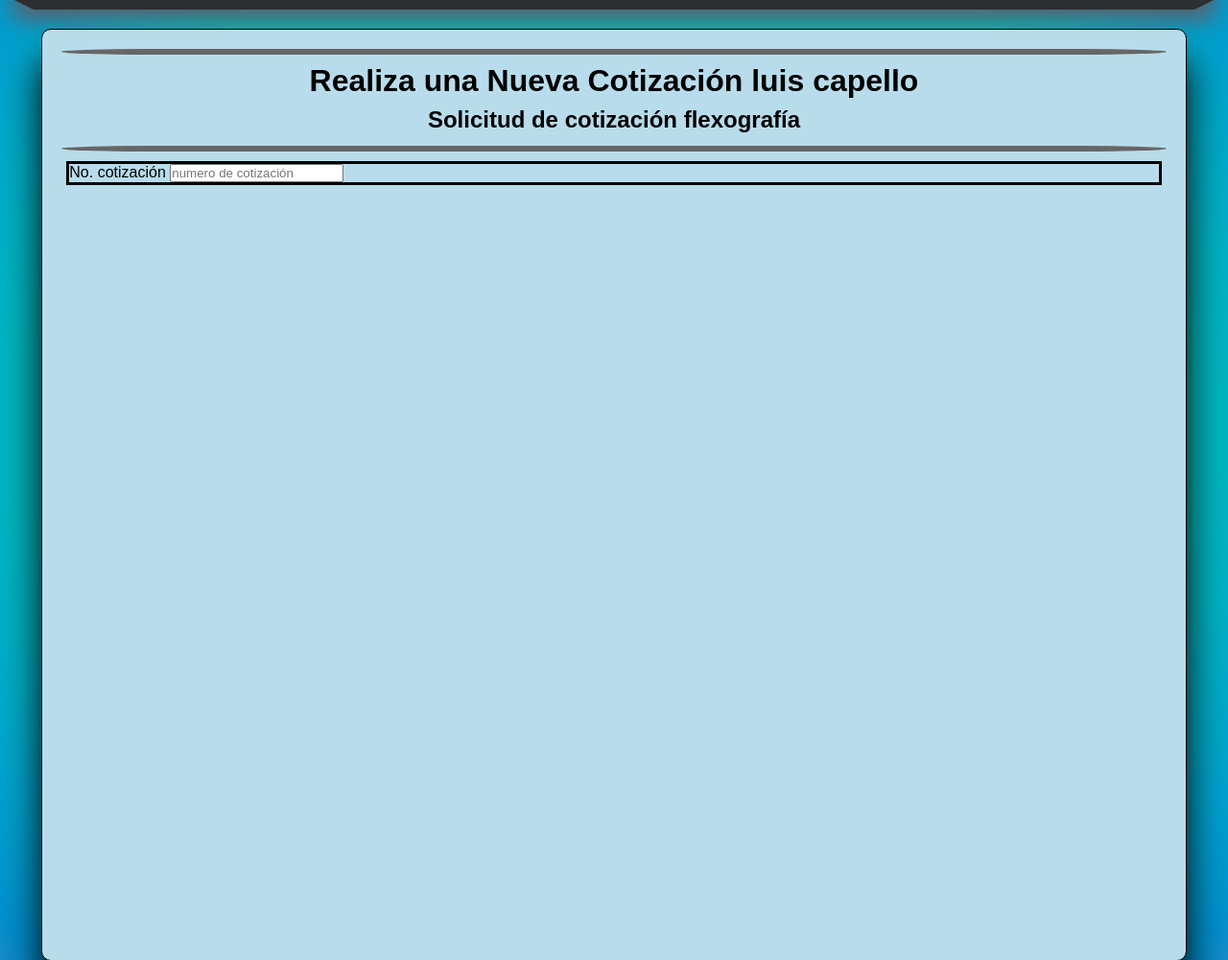
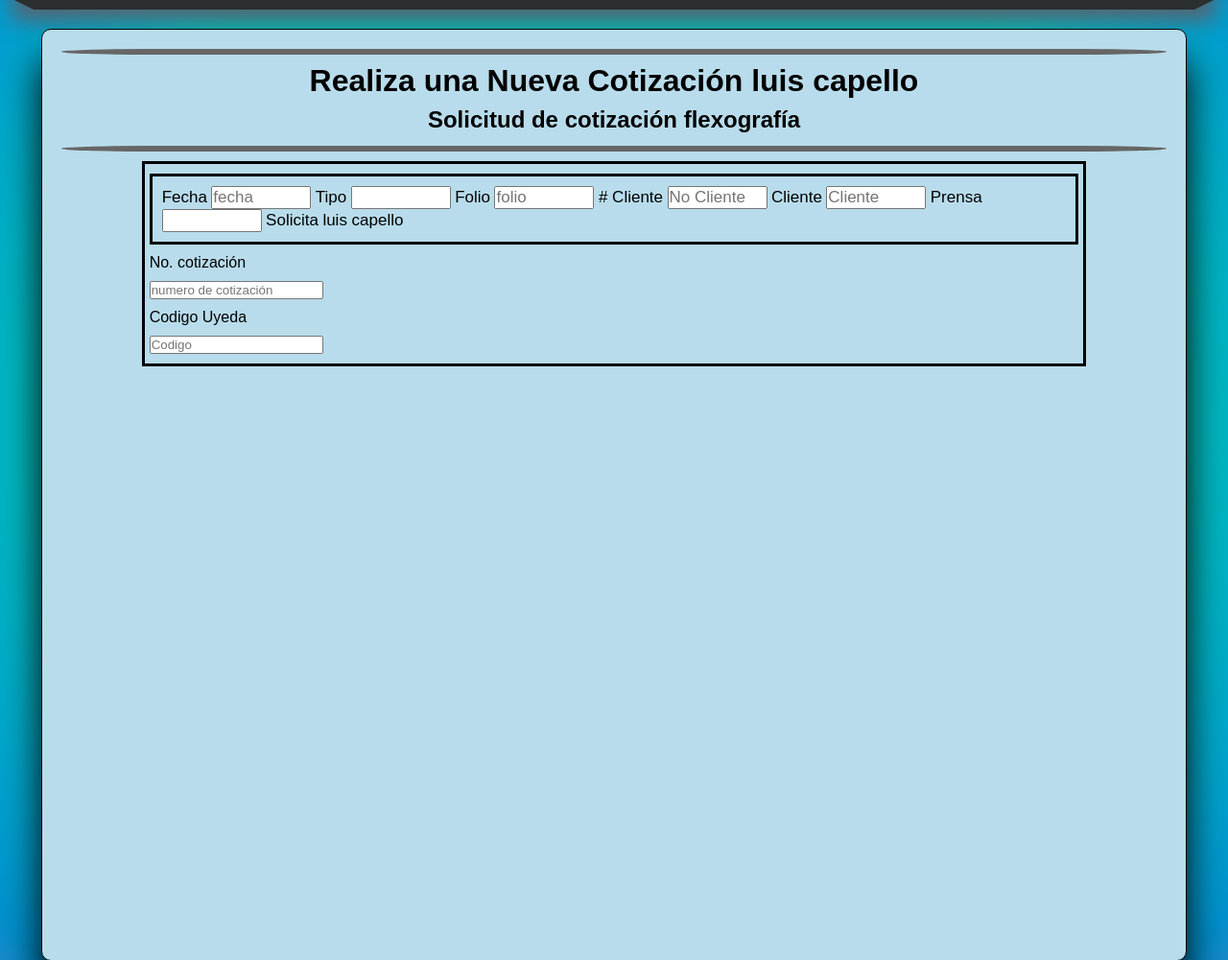
Before and after one commit to luiscapello/Proyecto, a Django app: page /formulario/ in a window 1280 px wide. Shown: the part 184-1185 px from the top of the page at 96% size. Run offline with Django 4.2, Linux system fonts and the light colour scheme; a user stored in the database is signed in.

Commit message:
form-cotizacion

```diff
--- a/22-django/ProyectoDjango/mainapp/static/css/styles.css
+++ b/22-django/ProyectoDjango/mainapp/static/css/styles.css
@@ -114,11 +114,6 @@ nav ul li a:hover {
 
 /* Estilos contenido */
 
-.form-cot {
-    border: 3px solid #000;
-    margin: 10px 5px 10px 5px;
-}
-
 #content {
     width: 1212px;
     min-height: 530px;
@@ -227,6 +222,39 @@ input.boton {
     background-image: linear-gradient( 149.5deg, rgba(89, 89, 89, 0.95) 50.6%, rgba(0, 0, 0, 1) 71.4%);
 }
 
+
+/*estilos cotizacion*/
+
+.cotizacion {
+    width: 85%;
+    border: 3px solid #000;
+    margin: 10px auto;
+}
+
+.form-cot input,
+.form-cot label {
+    display: block;
+    margin: 10px 5px 10px 5px;
+}
+
+.form-cabecera {
+    border: 3px solid #000;
+    margin: 10px 5px;
+    padding: 10px;
+}
+
+.form-cabecera input {
+    margin: auto;
+    font-size: 17px;
+    width: 100px;
+}
+
+.form-cabecera label {
+    margin: 15px 0px;
+    font-size: 17px;
+    width: 20%;
+}
+
 footer {
     width: 1250px;
     background-color: #1b1e1f;
--- a/22-django/ProyectoDjango/mainapp/templates/mainapp/form.html
+++ b/22-django/ProyectoDjango/mainapp/templates/mainapp/form.html
@@ -1,28 +1,41 @@
- {% extends 'layouts/layout.html' %}
- {% block title %}
-    {{title}}
-{% endblock %}
-
-{% block content %}
+ {% extends 'layouts/layout.html' %} {% block title %} {{title}} {% endblock %} {% block content %}
 
 <!--<h1 class="title">{{title}}</h1>-->
-        <!-- CSS only
-        <link href="https://cdn.jsdelivr.net/npm/bootstrap@5.1.3/dist/css/bootstrap.min.css" rel="stylesheet" integrity="sha384-1BmE4kWBq78iYhFldvKuhfTAU6auU8tT94WrHftjDbrCEXSU1oBoqyl2QvZ6jIW3" crossorigin="anonymous">
-        -->
-        <hr style="border: 3px solid #666; border-radius: 300px/10px; height: 0px; text-align: center;">
-    {% if user.email %}
+
+<hr style="border: 3px solid #666; border-radius: 300px/10px; height: 0px; text-align: center;"> {% if user.email %}
 <h1 class="content">Realiza una Nueva Cotización {{request.user.first_name}} {{user.last_name}}</h1>
 <h2 class="content">Solicitud de cotización flexografía</h2>
 
 <hr style="border: 3px solid #666; border-radius: 300px/10px; height: 0px; text-align: center;">
 
+<div class="cotizacion">
+    <div class="form-cabecera">
+        <label for="fecha">Fecha</label>
+        <input type="text" name="fecha" placeholder="fecha">
+        <label for="Tipo">Tipo</label>
+        <input type="text" name="cliente">
+        <label for="folio">Folio</label>
+        <input type="text" name="folio" placeholder="folio">
+
+        <label for="numero_cliente"># Cliente</label>
+        <input type="text" name="cliente" placeholder="No Cliente">
+        <label for="nombre_cliente"> Cliente</label>
+        <input type="text" name="cliente" placeholder="Cliente">
+        <label for="prensa">Prensa</label>
+        <input type="text" name="prensa">
+        <label for="solicita">Solicita</label>
+        <label for="nombre">{{request.user.first_name}} {{user.last_name}}</label>
+    </div>
     <div class="form-cot">
         <label for="">No. cotización</label>
         <input type="text" name="title" placeholder="numero de cotización">
+        <label for="codigo">Codigo Uyeda</label>
+        <input type="text" name="codigo" placeholder="Codigo">
+
+    </div>
+
 </div>
 
 {% else %}
 <h2 class="content">Inicia sesión en el sistema</h2>
-    {% endif %}
-
-{% endblock %}
+{% endif %} {% endblock %}
```
Also changed, not shown: 22-django/ProyectoDjango/ProyectoDjango/settings.py (+4 -7 lines). Lines whose indentation alone changed are shown as unchanged.
